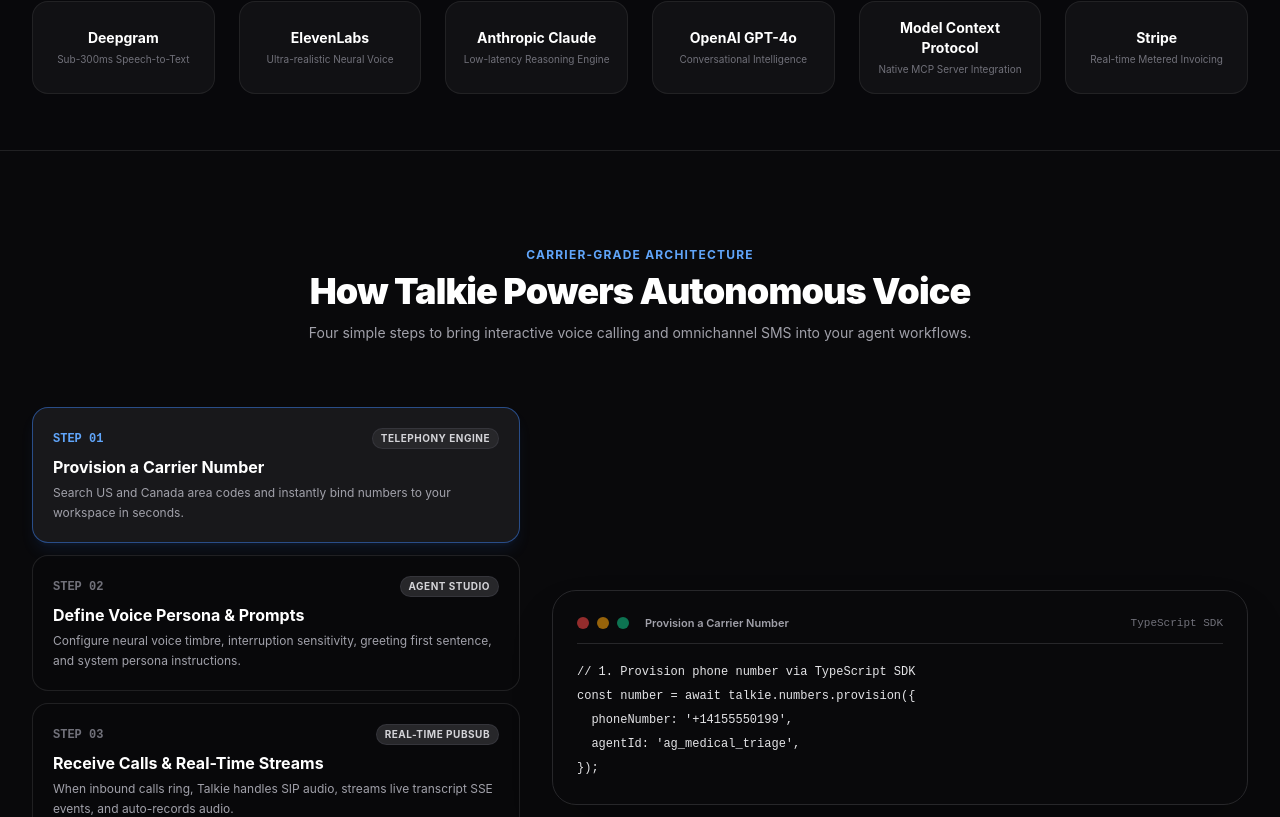
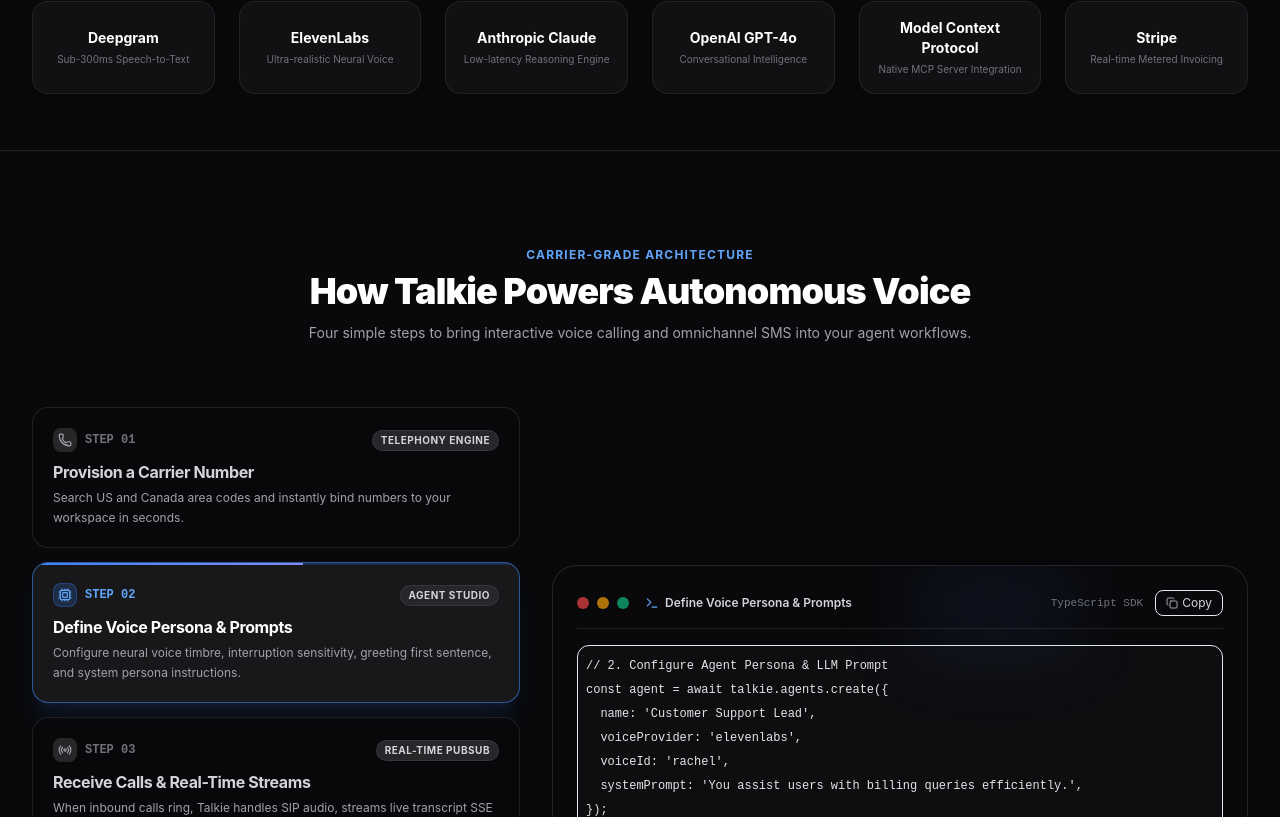
Before and after one commit to puneetnith28/Talkie, a Next.js app in the folder apps/web/: page / in a window 1280 px wide. Shown: the part 763-1580 px from the top of the page. Built offline with nearby package versions, Linux system fonts and the light colour scheme.

Commit message:
feat(marketing): add auto-progressing animated pipeline and clean sans-serif typography

```diff
--- a/apps/web/src/components/marketing/how-it-works.tsx
+++ b/apps/web/src/components/marketing/how-it-works.tsx
@@ -1,9 +1,12 @@
 'use client';
 
-import React, { useState } from 'react';
+import React, { useState, useEffect } from 'react';
+import { Copy, Check, Terminal, Cpu, Phone, Radio, MessageSquare } from 'lucide-react';
 
 export function MarketingHowItWorks() {
   const [activeStep, setActiveStep] = useState(0);
+  const [copied, setCopied] = useState(false);
+  const [isPaused, setIsPaused] = useState(false);
 
   const steps = [
     {
@@ -11,6 +14,7 @@
       title: 'Provision a Carrier Number',
       desc: 'Search US and Canada area codes and instantly bind numbers to your workspace in seconds.',
       badge: 'Telephony Engine',
+      icon: Phone,
       codeSnippet: `// 1. Provision phone number via TypeScript SDK
 const number = await talkie.numbers.provision({
   phoneNumber: '+14155550199',
@@ -22,7 +26,8 @@
       title: 'Define Voice Persona & Prompts',
       desc: 'Configure neural voice timbre, interruption sensitivity, greeting first sentence, and system persona instructions.',
       badge: 'Agent Studio',
-      codeSnippet: `// 2. Configure Agent Persona
+      icon: Cpu,
+      codeSnippet: `// 2. Configure Agent Persona & LLM Prompt
 const agent = await talkie.agents.create({
   name: 'Customer Support Lead',
   voiceProvider: 'elevenlabs',
@@ -35,7 +40,8 @@
       title: 'Receive Calls & Real-Time Streams',
       desc: 'When inbound calls ring, Talkie handles SIP audio, streams live transcript SSE events, and auto-records audio.',
       badge: 'Real-Time PubSub',
-      codeSnippet: `// 3. Listen to live call transcript stream
+      icon: Radio,
+      codeSnippet: `// 3. Listen to live call transcript stream (SSE)
 const eventSource = new EventSource('/api/v1/realtime');
 eventSource.addEventListener('call.transcript.turn', (e) => {
   const turn = JSON.parse(e.data);
@@ -47,17 +53,35 @@
       title: 'Automate Omnichannel SMS & Webhooks',
       desc: 'Trigger follow-up text messages, sync CRM contacts, and dispatch HMAC-signed webhooks to your servers.',
       badge: 'Omnichannel & Webhooks',
+      icon: MessageSquare,
       codeSnippet: `// 4. Send post-call SMS confirmation
 await talkie.messages.send({
   fromNumber: '+14155550199',
-  toNumber: callerNumber,
+  toNumber: '+14155550142',
   body: 'Your booking has been confirmed for tomorrow at 10:00 AM.',
 });`,
     },
   ];
 
+  // Auto-cycle through the 4 steps every 4.5 seconds unless hovered/paused
+  useEffect(() => {
+    if (isPaused) return;
+
+    const timer = setInterval(() => {
+      setActiveStep((prev) => (prev + 1) % steps.length);
+    }, 4500);
+
+    return () => clearInterval(timer);
+  }, [isPaused, steps.length]);
+
+  const copyCode = () => {
+    navigator.clipboard.writeText(steps[activeStep].codeSnippet);
+    setCopied(true);
+    setTimeout(() => setCopied(false), 2000);
+  };
+
   return (
-    <section id="how-it-works" className="py-24 max-w-7xl mx-auto px-4 sm:px-6 lg:px-8">
+    <section id="how-it-works" className="py-24 max-w-7xl mx-auto px-4 sm:px-6 lg:px-8 font-sans">
       <div className="text-center max-w-2xl mx-auto mb-16">
         <h2 className="text-xs font-bold uppercase tracking-widest text-blue-400 mb-2">
           Carrier-Grade Architecture
@@ -70,32 +94,64 @@
         </p>
       </div>
 
-      <div className="grid grid-cols-1 lg:grid-cols-12 gap-8 items-center">
+      <div
+        className="grid grid-cols-1 lg:grid-cols-12 gap-8 items-center"
+        onMouseEnter={() => setIsPaused(true)}
+        onMouseLeave={() => setIsPaused(false)}
+      >
         {/* Step selector list */}
-        <div className="lg:col-span-5 space-y-3">
+        <div className="lg:col-span-5 space-y-3.5">
           {steps.map((s, idx) => {
             const isActive = activeStep === idx;
+            const Icon = s.icon;
             return (
               <button
                 key={s.num}
                 type="button"
                 onClick={() => setActiveStep(idx)}
-                className={`w-full text-left p-5 rounded-2xl border transition duration-200 block ${
+                className={`w-full text-left p-5 rounded-2xl border transition-all duration-300 relative overflow-hidden block cursor-pointer ${
                   isActive
-                    ? 'bg-zinc-900 border-blue-500/50 shadow-lg shadow-blue-500/10'
-                    : 'bg-zinc-950/60 border-zinc-800/80 hover:border-zinc-700 hover:bg-zinc-900/40'
+                    ? 'bg-zinc-900 border-blue-500/60 shadow-xl shadow-blue-500/10'
+                    : 'bg-zinc-950/70 border-zinc-800/80 hover:border-zinc-700 hover:bg-zinc-900/50'
                 }`}
               >
-                <div className="flex items-center justify-between mb-1.5">
-                  <span className={`text-xs font-mono font-bold ${isActive ? 'text-blue-400' : 'text-zinc-500'}`}>
-                    STEP {s.num}
-                  </span>
+                {/* Active Step Animated Progress Bar */}
+                {isActive && !isPaused && (
+                  <div className="absolute top-0 left-0 right-0 h-0.5 bg-blue-500/20 overflow-hidden">
+                    <div
+                      className="h-full bg-gradient-to-r from-blue-500 to-indigo-400"
+                      style={{
+                        animation: 'growWidth 4.5s linear infinite',
+                      }}
+                    />
+                  </div>
+                )}
+
+                <div className="flex items-center justify-between mb-2">
+                  <div className="flex items-center gap-2">
+                    <div
+                      className={`w-6 h-6 rounded-lg flex items-center justify-center text-xs ${
+                        isActive
+                          ? 'bg-blue-500/20 text-blue-400 border border-blue-500/30 font-bold'
+                          : 'bg-zinc-800 text-zinc-400'
+                      }`}
+                    >
+                      <Icon className="size-3.5" />
+                    </div>
+                    <span className={`text-xs font-mono font-bold ${isActive ? 'text-blue-400' : 'text-zinc-500'}`}>
+                      STEP {s.num}
+                    </span>
+                  </div>
+
                   <span className="text-[10px] uppercase font-bold tracking-wider px-2 py-0.5 rounded-full bg-zinc-800 text-zinc-300 border border-zinc-700/60">
                     {s.badge}
                   </span>
                 </div>
-                <div className="text-base font-bold text-white mb-1">{s.title}</div>
-                <div className="text-xs text-zinc-400 leading-relaxed">{s.desc}</div>
+
+                <div className={`text-base font-bold mb-1 tracking-tight transition-colors ${isActive ? 'text-white' : 'text-zinc-300'}`}>
+                  {s.title}
+                </div>
+                <div className="text-xs text-zinc-400 leading-relaxed font-normal">{s.desc}</div>
               </button>
             );
           })}
@@ -103,20 +159,35 @@
 
         {/* Code Snippet Box */}
         <div className="lg:col-span-7">
-          <div className="rounded-3xl bg-zinc-950 border border-zinc-800 p-6 shadow-2xl font-mono text-xs overflow-x-auto relative">
-            <div className="flex items-center justify-between border-b border-zinc-800 pb-3 mb-4 text-zinc-500 text-[11px]">
+          <div className="rounded-3xl bg-zinc-950 border border-zinc-800/90 p-6 shadow-2xl relative overflow-hidden">
+            {/* Ambient terminal top light */}
+            <div className="absolute top-0 right-1/4 w-40 h-20 bg-blue-500/10 blur-2xl pointer-events-none" />
+
+            <div className="flex items-center justify-between border-b border-zinc-800/80 pb-3 mb-4 text-zinc-400 text-xs">
               <div className="flex items-center gap-2">
-                <span className="w-3 h-3 rounded-full bg-red-500/60" />
-                <span className="w-3 h-3 rounded-full bg-amber-500/60" />
-                <span className="w-3 h-3 rounded-full bg-emerald-500/60" />
-                <span className="ml-2 text-zinc-400 font-sans font-semibold">
-                  {steps[activeStep].title}
-                </span>
+                <span className="w-3 h-3 rounded-full bg-red-500/70 inline-block" />
+                <span className="w-3 h-3 rounded-full bg-amber-500/70 inline-block" />
+                <span className="w-3 h-3 rounded-full bg-emerald-500/70 inline-block" />
+                <div className="flex items-center gap-1.5 ml-2 text-zinc-300 font-semibold text-xs">
+                  <Terminal className="size-3.5 text-blue-400" />
+                  <span>{steps[activeStep].title}</span>
+                </div>
               </div>
-              <span>TypeScript SDK</span>
+
+              <div className="flex items-center gap-3">
+                <span className="text-[11px] text-zinc-500 font-mono">TypeScript SDK</span>
+                <button
+                  type="button"
+                  onClick={copyCode}
+                  className="flex items-center gap-1 px-2.5 py-1 rounded-lg bg-zinc-850 hover:bg-zinc-800 text-zinc-300 hover:text-white transition text-xs border border-zinc-750 cursor-pointer"
+                >
+                  {copied ? <Check className="size-3 text-emerald-400" /> : <Copy className="size-3 text-zinc-400" />}
+                  <span>{copied ? 'Copied' : 'Copy'}</span>
+                </button>
+              </div>
             </div>
 
-            <pre className="text-zinc-200 leading-loose">
+            <pre className="font-mono text-xs text-zinc-200 leading-loose overflow-x-auto min-h-[140px] p-2 bg-zinc-900/40 rounded-xl border border-zinc-850 transition-all duration-300">
               <code>{steps[activeStep].codeSnippet}</code>
             </pre>
           </div>
--- a/apps/web/src/styles/marketing.css
+++ b/apps/web/src/styles/marketing.css
@@ -17,6 +17,15 @@
   }
   50% {
     height: 28px;
+  }
+}
+
+@keyframes growWidth {
+  0% {
+    width: 0%;
+  }
+  100% {
+    width: 100%;
   }
 }
 
```
